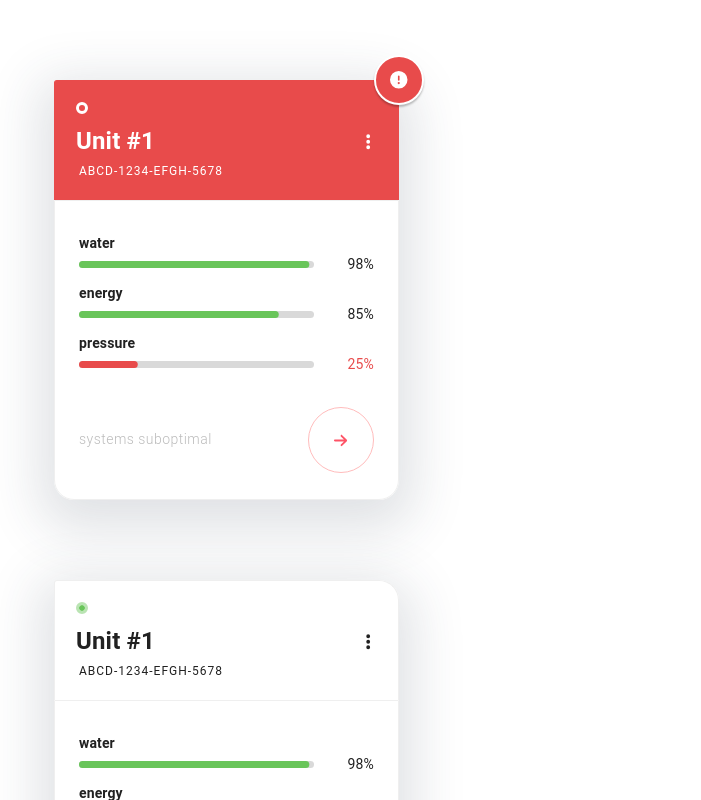
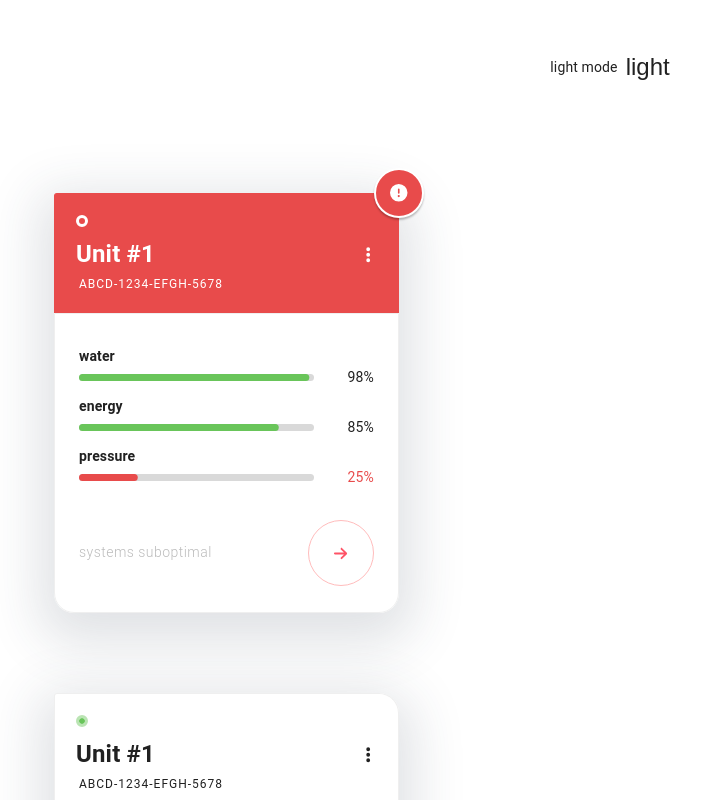
Before and after one commit to KevinKra/nextjs-template, a Next.js app: page / in a window 1280 px wide. Shown: the top 800 px of the page, without its empty margins (26-727 px from the left). Built offline with nearby package versions, Linux system fonts and the light colour scheme.

Commit message:
experiment with theme toggling

```diff
--- a/package.json
+++ b/package.json
@@ -30,6 +30,7 @@
     "eslint": "8.28.0",
     "eslint-config-next": "13.0.4",
     "next": "13.0.4",
+    "next-themes": "^0.2.1",
     "react": "18.2.0",
     "react-dom": "18.2.0",
     "typescript": "4.9.3"
--- /dev/null
+++ b/src/PageProvider.tsx
@@ -0,0 +1,43 @@
+import { ReactNode } from 'react';
+import {
+  createTheme,
+  PaletteMode,
+  ThemeOptions,
+  ThemeProvider
+} from '@mui/material';
+import React from 'react';
+import { getDesignTokens } from './theme';
+
+interface PageProviderProps {
+  children: ReactNode;
+}
+
+// * setup for testing support
+export let theme: ThemeOptions;
+export let colorMode: { toggleColorMode: () => void };
+
+// eslint-disable-next-line @typescript-eslint/no-empty-function
+// export const ColorModeContext = React.createContext({
+//   toggleColorMode: () => {}
+// });
+
+const PageProvider = ({ children }: PageProviderProps) => {
+  const [mode, setMode] = React.useState<PaletteMode>('light');
+  colorMode = React.useMemo(
+    () => ({
+      // The dark mode switch would invoke this method
+      toggleColorMode: () => {
+        setMode((prevMode: PaletteMode) =>
+          prevMode === 'light' ? 'dark' : 'light'
+        );
+      }
+    }),
+    []
+  );
+
+  theme = React.useMemo(() => createTheme(getDesignTokens(mode)), [mode]);
+
+  return <ThemeProvider theme={theme}>{children}</ThemeProvider>;
+};
+
+export default PageProvider;
--- a/src/components/atoms/HealthMarker/index.tsx
+++ b/src/components/atoms/HealthMarker/index.tsx
@@ -33,7 +33,7 @@ const Wrapper = styled('div')<Pick<IHealthMarker, 'status'>>`
         `;
       case 'error':
         return css`
-          outline-color: ${theme.palette.background.default};
+          outline-color: ${theme.palette.common.white};
           background-color: ${theme.palette.error.main};
         `;
       default:
--- a/src/components/molecules/UnitSnapshot/styles.tsx
+++ b/src/components/molecules/UnitSnapshot/styles.tsx
@@ -18,10 +18,11 @@ const Header = styled('div', {
       prop
     )
 })<Pick<IUnitSnapshot, 'inError' | 'loading'>>`
+  transition: background-color 0.25s ease-in;
   padding: 1.5rem;
   border-top-left-radius: 3px;
   border-top-right-radius: 20px;
-  background-color: ${({ theme }) => theme.palette.background.default};
+  background-color: ${({ theme }) => theme.palette.background.paper};
   color: ${({ theme }) => theme.palette.text.primary};
   border: 1px solid ${({ theme }) => theme.palette.border.light};
   border-bottom: none;
@@ -52,10 +53,11 @@ const Header = styled('div', {
 `;
 
 const Main = styled('div')<Partial<IUnitSnapshot>>`
+  transition: background-color 0.25s ease-in;
   padding: 1.5rem;
   padding-top: 2rem;
   border: 1px solid ${({ theme }) => theme.palette.border.light};
-  background-color: ${({ theme }) => theme.palette.background.default};
+  background-color: ${({ theme }) => theme.palette.background.paper};
   border-bottom-left-radius: 20px;
   border-bottom-right-radius: 20px;
   height: 300px;
--- a/src/pages/_app.tsx
+++ b/src/pages/_app.tsx
@@ -2,18 +2,21 @@ import React from 'react';
 import Head from 'next/head';
 import type { AppProps } from 'next/app';
 import {
-  createTheme,
-  CssBaseline,
-  PaletteMode,
-  ThemeOptions,
-  ThemeProvider
+  // createTheme,
+  CssBaseline
+  // GlobalStyles,
+  // PaletteMode,
+  // ThemeOptions
+  // ThemeProvider
 } from '@mui/material';
 import { CacheProvider, EmotionCache } from '@emotion/react';
 import createEmotionCache from '../createEmotionCache';
-import { getDesignTokens } from '../theme';
+// import { getDesignTokens } from '../theme';
 
 import { config } from '@fortawesome/fontawesome-svg-core';
 import '@fortawesome/fontawesome-svg-core/styles.css';
+import PageProvider from '../PageProvider';
+import { ThemeProvider } from 'next-themes';
 
 // ? Prevent fontawesome from dynamically adding its css -- prevents flicker
 config.autoAddCss = false;
@@ -25,35 +28,51 @@ interface MyAppProps extends AppProps {
   emotionCache?: EmotionCache;
 }
 
-// * setup for testing support
-export let theme: ThemeOptions;
-
 export default function App({ Component, pageProps }: MyAppProps) {
-  const [mode] = React.useState<PaletteMode>('light');
-  // const colorMode = React.useMemo(
-  //   () => ({
-  //     // The dark mode switch would invoke this method
-  //     toggleColorMode: () => {
-  //       setMode((prevMode: PaletteMode) =>
-  //         prevMode === "light" ? "dark" : "light"
-  //       );
-  //     },
-  //   }),
-  //   []
-  // );
-
-  theme = React.useMemo(() => createTheme(getDesignTokens(mode)), [mode]);
-
   // Update the theme only if the mode changes
   return (
     <CacheProvider value={clientSideEmotionCache}>
-      <Head>
-        <meta name="viewport" content="initial-scale=1, width=device-width" />
-      </Head>
-      <ThemeProvider theme={theme}>
-        <CssBaseline />
-        <Component {...pageProps} />
+      <ThemeProvider>
+        {/* <ColorModeContext.Provider value={colorMode}> */}
+        <Head>
+          <meta name="viewport" content="initial-scale=1, width=device-width" />
+        </Head>
+        <PageProvider>
+          <CssBaseline />
+          <Component {...pageProps} />
+        </PageProvider>
+        {/* </ColorModeContext.Provider> */}
       </ThemeProvider>
     </CacheProvider>
   );
 }
+
+// export function ToggleColorMode() {
+//   const [mode, setMode] = React.useState<'light' | 'dark'>('light');
+//   const colorMode = React.useMemo(
+//     () => ({
+//       toggleColorMode: () => {
+//         setMode(prevMode => (prevMode === 'light' ? 'dark' : 'light'));
+//       }
+//     }),
+//     []
+//   );
+
+//   const theme = React.useMemo(
+//     () =>
+//       createTheme({
+//         palette: {
+//           mode
+//         }
+//       }),
+//     [mode]
+//   );
+
+//   return (
+//     <ColorModeContext.Provider value={colorMode}>
+//       <ThemeProvider theme={theme}>
+//         <App />
+//       </ThemeProvider>
+//     </ColorModeContext.Provider>
+//   );
+// }
--- /dev/null
+++ b/src/pages/_document.tsx
@@ -0,0 +1,15 @@
+import Document, { Html, Head, Main, NextScript } from 'next/document';
+
+export default class MyDocument extends Document {
+  render() {
+    return (
+      <Html>
+        <Head>...</Head>
+        <body>
+          <Main />
+          <NextScript />
+        </body>
+      </Html>
+    );
+  }
+}
--- a/src/pages/index.tsx
+++ b/src/pages/index.tsx
@@ -1,9 +1,31 @@
-import { styled } from '@mui/material';
+import { Box, IconButton, styled } from '@mui/material';
 import UnitSnapshot from '../components/molecules/UnitSnapshot';
+import { colorMode, theme } from '../PageProvider';
 
 export default function Home() {
   return (
     <Background>
+      <Box
+        sx={{
+          display: 'flex',
+          width: '100%',
+          alignItems: 'center',
+          justifyContent: 'center',
+          bgcolor: 'background.default',
+          color: 'text.primary',
+          borderRadius: 1,
+          p: 3
+        }}
+      >
+        {theme.palette?.mode} mode
+        <IconButton
+          // eslint-disable-next-line @typescript-eslint/no-unsafe-assignment
+          onClick={colorMode.toggleColorMode}
+          color="inherit"
+        >
+          {theme.palette?.mode === 'dark' ? 'dark' : 'light'}
+        </IconButton>
+      </Box>
       <UnitSnapshot
         title="Unit #1"
         uuid="abcd-1234-efgh-5678"
--- a/src/theme.ts
+++ b/src/theme.ts
@@ -111,6 +111,7 @@ export const getDesignTokens = (mode: PaletteMode): ThemeOptions => ({
           },
           background: {
             default: '#ffffff',
+            paper: '#ffffff',
             dark: '#D9D9D9'
           },
           border: {
@@ -120,7 +121,45 @@ export const getDesignTokens = (mode: PaletteMode): ThemeOptions => ({
           }
         }
       : {
-          // future dark values
+          // palette values for dark mode
+          primary: {
+            light: '#FF7988',
+            main: '#FE5366',
+            dark: '#E04052'
+          },
+          text: {
+            // light: '#BBBBBB',
+            primary: '#ffffff',
+            // secondary: '#616161',
+            inverse: {
+              primary: '#ffffff',
+              secondary: '#E0E0E0'
+            }
+          },
+          // success: {
+          //   light: '#BAE4B3',
+          //   main: '#69C55A',
+          //   dark: '#62A857'
+          // },
+          // error: {
+          //   light: '#FFBCBC',
+          //   main: '#E84B4B',
+          //   dark: '#CF4242'
+          // },
+          // common: {
+          //   white: '#ffffff',
+          //   black: '#000000'
+          // },
+          background: {
+            default: '#0A1929',
+            paper: '#001E3C',
+            dark: '#D9D9D9'
+          },
+          border: {
+            light: '#5090D3',
+            main: '#D9D9D9',
+            dark: '#979797'
+          }
         })
   }
 });
```
Also changed, not shown: 1 other file (tests, documents, lock files or other folders).
